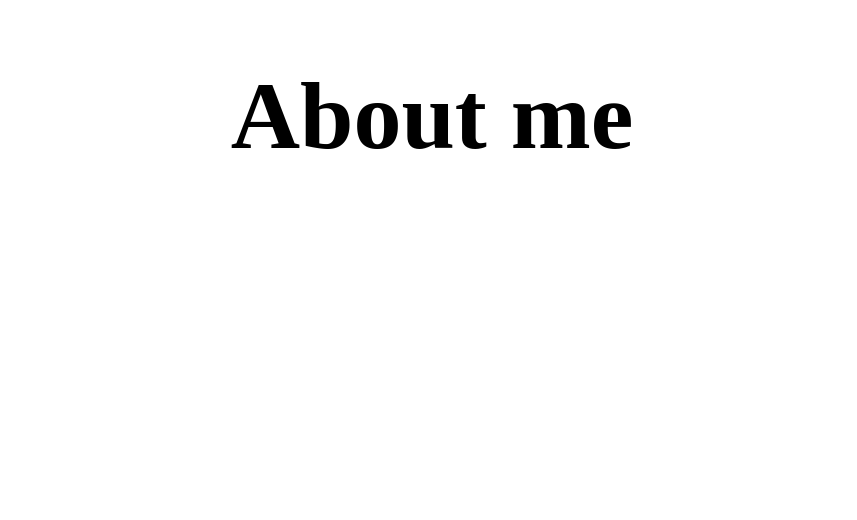
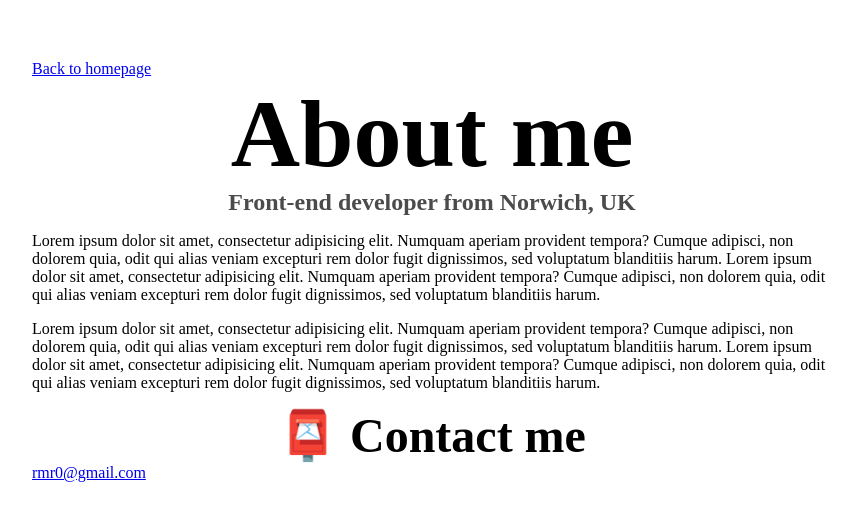
Before and after one commit to R-M-R-0/SheCodes-Responsive-Challenge-Wk1, a plain HTML site: page about-me.html in a window 1280 px wide. Shown: the whole page, without its empty margins (208-1065 px from the left). Drawn offline with Linux system fonts and the light colour scheme.

Commit message:
HTML skeleton and text added to about-me.html

```diff
--- a/about-me.html
+++ b/about-me.html
@@ -8,6 +8,30 @@
     <link rel="stylesheet" href="src/style.css" />
   </head>
   <body>
+    <a href="../index.html">Back to homepage</a>
     <h1>About me</h1>
+    <h3>Front-end developer from Norwich, UK</h3>
+    <div class="about-paragraphs">
+      <p>
+        Lorem ipsum dolor sit amet, consectetur adipisicing elit. Numquam
+        aperiam provident tempora? Cumque adipisci, non dolorem quia, odit qui
+        alias veniam excepturi rem dolor fugit dignissimos, sed voluptatum
+        blanditiis harum. Lorem ipsum dolor sit amet, consectetur adipisicing
+        elit. Numquam aperiam provident tempora? Cumque adipisci, non dolorem
+        quia, odit qui alias veniam excepturi rem dolor fugit dignissimos, sed
+        voluptatum blanditiis harum.
+      </p>
+      <p>
+        Lorem ipsum dolor sit amet, consectetur adipisicing elit. Numquam
+        aperiam provident tempora? Cumque adipisci, non dolorem quia, odit qui
+        alias veniam excepturi rem dolor fugit dignissimos, sed voluptatum
+        blanditiis harum. Lorem ipsum dolor sit amet, consectetur adipisicing
+        elit. Numquam aperiam provident tempora? Cumque adipisci, non dolorem
+        quia, odit qui alias veniam excepturi rem dolor fugit dignissimos, sed
+        voluptatum blanditiis harum.
+      </p>
+    </div>
+    <h2>📮 Contact me</h2>
+    <a href="mailto:rmr0@gmail.com" class="email-link">rmr0@gmail.com</a>
   </body>
 </html>
```
